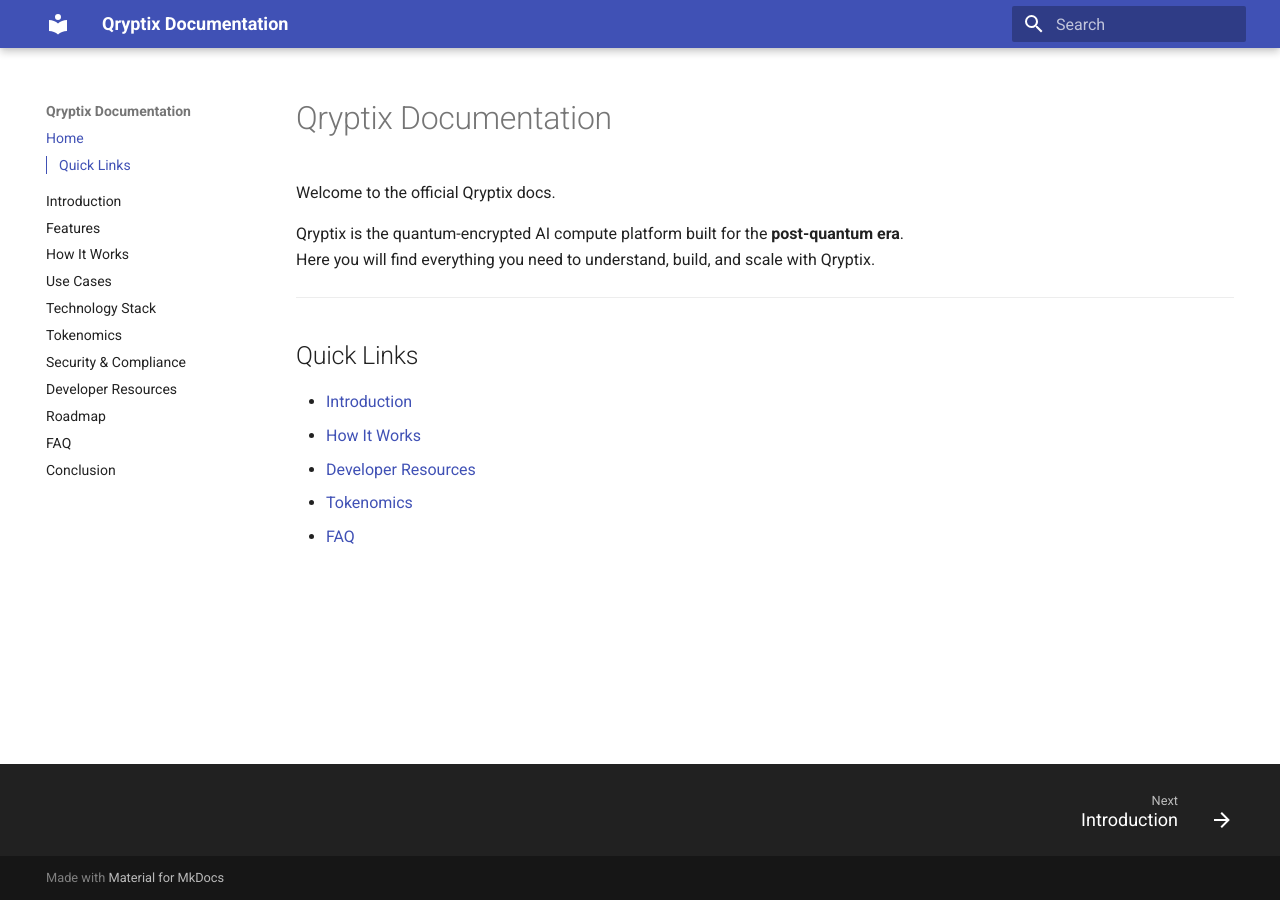
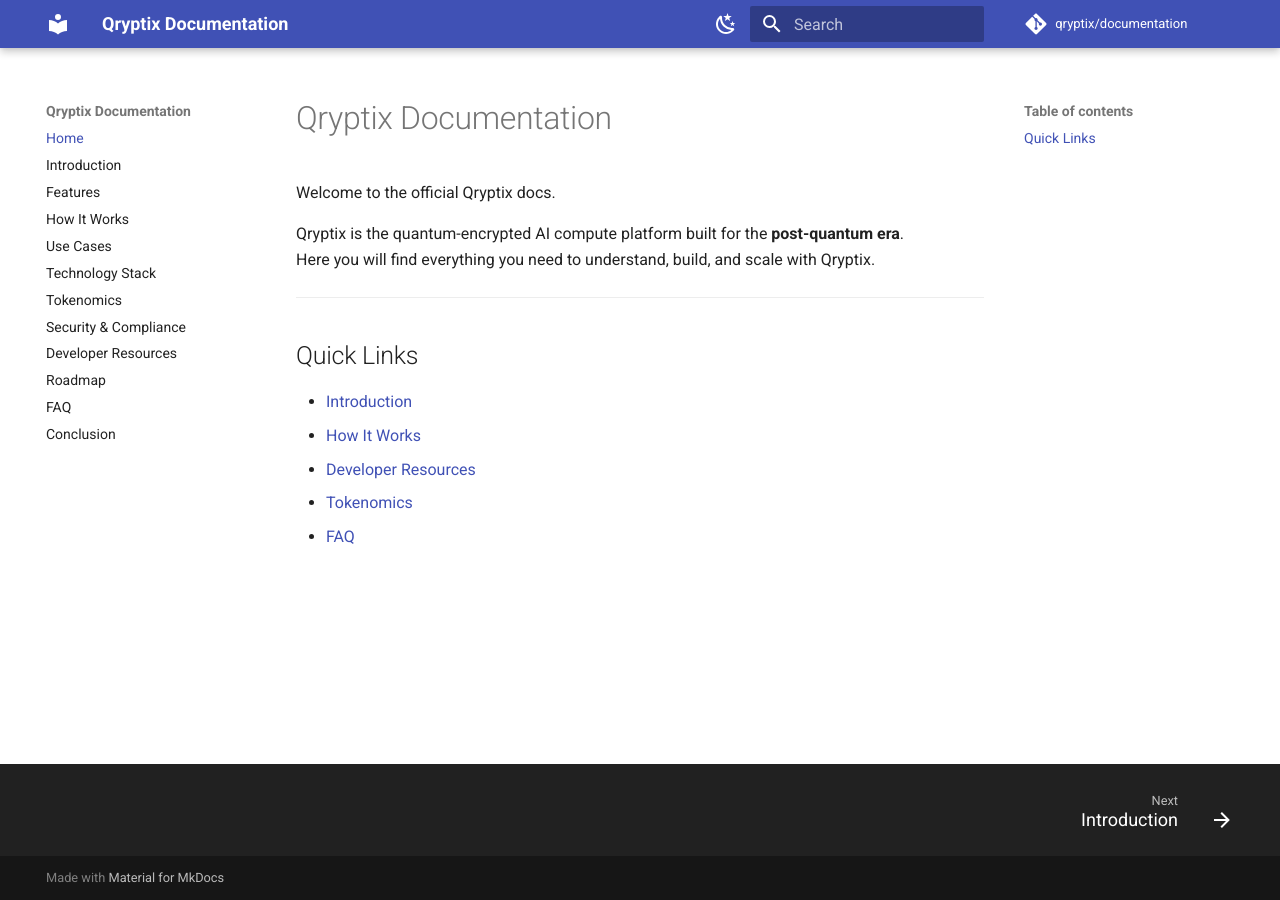
Before and after one commit to qryptix/documentation, an MkDocs documentation site: the page built from docs/index.md, in a window 1280 px wide. Built offline with MkDocs 1.6.1 and Material for MkDocs 9.7.7, drawn with Linux system fonts in a browser that asks for light colours; comment, search, counter and statistics services are not loaded.

Commit message:
Update mkdocs.yaml

```diff
--- a/mkdocs.yaml
+++ b/mkdocs.yaml
@@ -1,17 +1,41 @@
 site_name: Qryptix Documentation
+site_description: Quantum-encrypted AI compute for the post-quantum era
 site_url: https://qryptix.readthedocs.io
+repo_url: https://github.com/qryptix/documentation
+repo_name: qryptix/documentation
+edit_uri: ""
+
 theme:
   name: material
+  language: en
   features:
     - navigation.instant
+    - navigation.tracking
     - navigation.top
-    - navigation.tracking
+    - navigation.footer
     - search.suggest
     - search.highlight
     - content.code.copy
-    - content.code.annotate
-    - toc.integrate
-    - navigation.footer
+    - content.tooltips
+    - toc.follow
+    - content.tabs.link
+  palette:
+    - scheme: default
+      primary: indigo
+      accent: indigo
+      toggle:
+        icon: material/weather-night
+        name: Switch to dark mode
+    - scheme: slate
+      primary: indigo
+      accent: indigo
+      toggle:
+        icon: material/weather-sunny
+        name: Switch to light mode
+  # Optional: add branding later
+  # logo: assets/qryptix-logo.svg
+  # favicon: assets/favicon.png
+
 nav:
   - Home: index.md
   - Introduction: introduction.md
@@ -25,3 +49,11 @@ nav:
   - Roadmap: roadmap.md
   - FAQ: faq.md
   - Conclusion: conclusion.md
+
+markdown_extensions:
+  - admonition
+  - attr_list
+  - def_list
+  - footnotes
+  - md_in_html
+  - tables
```
